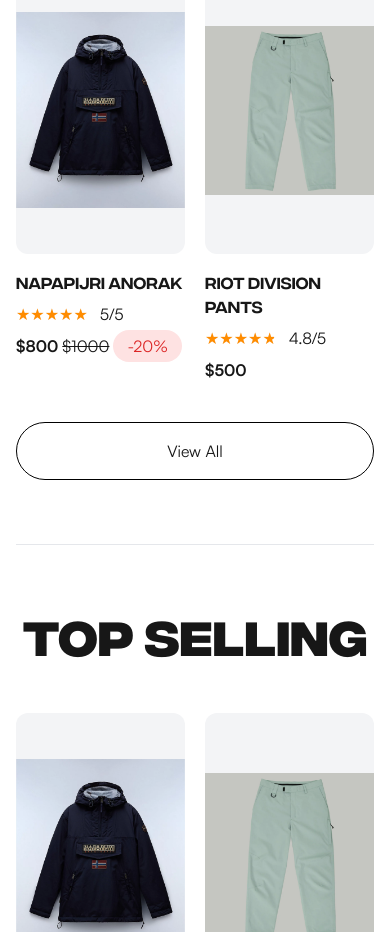
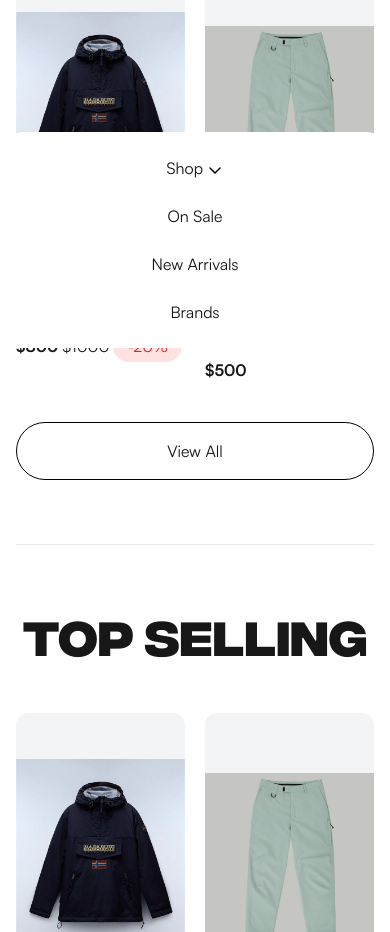
Before and after one commit to hex22a/techwear-shop-nextjs, a Next.js app: page / in a window 390 px wide. Shown: the part 1340-2272 px from the top of the page. Built offline with nearby package versions, Linux system fonts and the light colour scheme.

Commit message:
Improve accessibility and styling of navigation menu
Added ARIA roles, `role="menu"` and `role="menuitem"`, for better accessibility support. Updated submenu interactions using `peer` for better keyboard and focus handling. Enhanced styling and animations for smoother user experience.

```diff
--- a/app/ui/header.tsx
+++ b/app/ui/header.tsx
@@ -45,20 +45,30 @@
                         <Burger height={24} width={24}/>
                     </button>
                     <h1 className={`${isSearchExpanded ? 'hidden' : 'block'} text-nowrap md:block text-xl md:text-3xl`}>Tech Shop</h1>
-                    <ul className={`${isLinkGroupVisible ? 'block' : 'hidden' } bg-white fixed bottom-0 left-0 w-full md:w-auto rounded-t-3xl md:static md:flex md:flex-row md:justify-start md:items-center md:gap-6`}>
-                        <li className="group relative">
-                            <a href="#">Shop <Dropdown className="inline"/></a>
-                            <ul className="hidden group-hover:block absolute top-10 left-0 bg-white w-48">
-                                <li><a href="#">SS2025</a></li>
-                                <li><a href="#">FW2024</a></li>
-                                <li><a href="#">Men</a></li>
-                                <li><a href="#">Women</a></li>
-                                <li><a href="#">Kids</a></li>
+                    <ul className={`${isLinkGroupVisible ? 'bottom-0' : '-bottom-full' } bg-white fixed  left-0 w-full md:w-auto rounded-t-3xl md:static flex flex-col md:flex-row md:justify-start items-center gap-6 py-6 md:py-0 transition-all ease-in-out duration-200`}
+                        role="menu">
+                        <li className="group relative" role="menuitem">
+                            <input type="checkbox" id="submenu-toggle" className="hidden peer"/>
+                            <label
+                                className="cursor-pointer"
+                                htmlFor="submenu-toggle"
+                                aria-controls="submenu"
+                                tabIndex={0}
+                                role="button"
+                            >
+                                Shop <Dropdown className="inline"/>
+                            </label>
+                            <ul className="hidden group-hover:block peer-checked:block peer-focus-within:block group-focus-within:block focus-within:block absolute top-6 left-0 bg-white w-28 p-1.5 rounded-xl shadow-lg">
+                                <li role="menuitem"><a href="#">SS2025</a></li>
+                                <li role="menuitem"><a href="#">FW2024</a></li>
+                                <li role="menuitem"><a href="#">Men</a></li>
+                                <li role="menuitem"><a href="#">Women</a></li>
+                                <li role="menuitem"><a href="#">Kids</a></li>
                             </ul>
                         </li>
-                        <li><a href="#">On Sale</a></li>
-                        <li><a href="#">New Arrivals</a></li>
-                        <li><a href="#">Brands</a></li>
+                        <li><a role="menuitem" href="#">On Sale</a></li>
+                        <li><a role="menuitem" href="#">New Arrivals</a></li>
+                        <li><a role="menuitem" href="#">Brands</a></li>
                     </ul>
                     <div className="flex flex-row flex-nowrap justify-between items-center md:flex-grow gap-3">
                         <form className="md:flex-grow">
```
